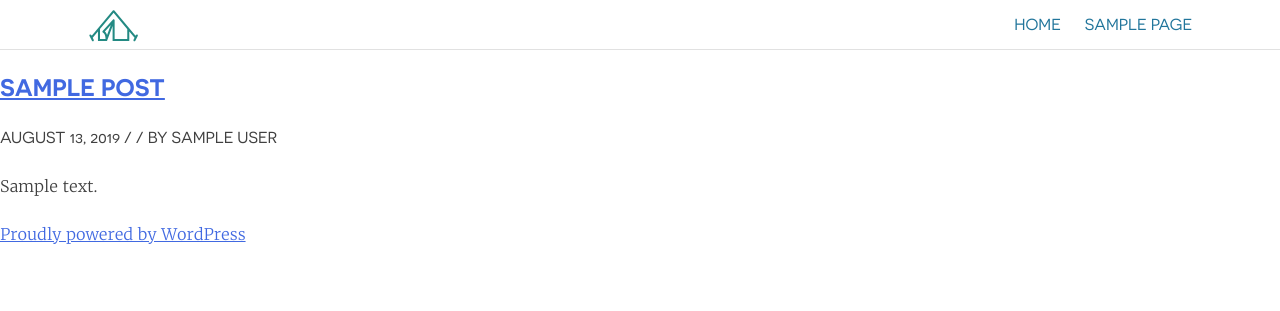
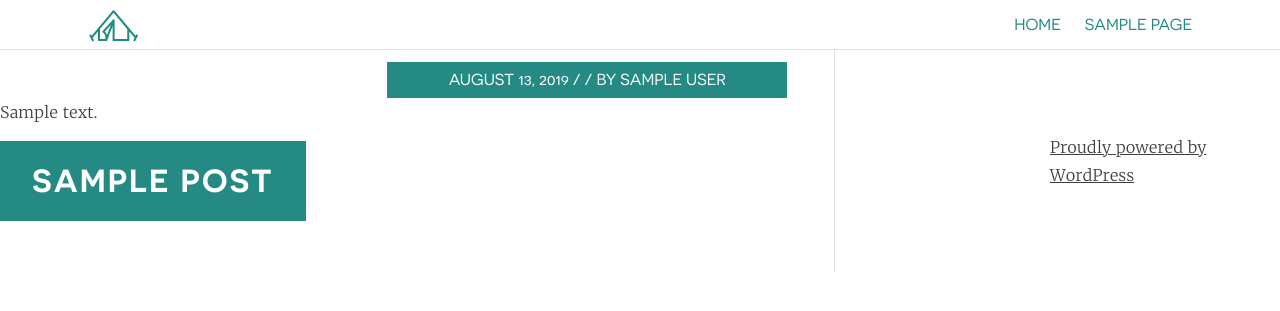
Before and after one commit to yongmin86k/project__Inhabitent-Site, a WordPress theme: template themes/inhabitent/home.php in a window 1280 px wide. Shown: the top 311 px of the page. Run offline with PHP 8.4 and a stand-in for WordPress, Linux system fonts and the light colour scheme; the site name, menu and one post (Sample post) are stand-ins, and other content is empty; some libraries are stand-ins or nearby versions.

Commit message:
update styles for home.php and add read-more buttons

```diff
--- a/themes/inhabitent/header.php
+++ b/themes/inhabitent/header.php
@@ -42,3 +42,4 @@
 			</header><!-- #masthead -->
 
 			<div id="content" class="site-content">
+				<div class="main-content">
--- a/themes/inhabitent/home.php
+++ b/themes/inhabitent/home.php
@@ -6,7 +6,6 @@
  */
 
 get_header(); ?>
-
 	<div id="primary" class="content-area">
 		<main id="main" class="site-main" role="main">
 
@@ -35,6 +34,6 @@ get_header(); ?>
 
 		</main><!-- #main -->
 	</div><!-- #primary -->
+<?php get_sidebar(); ?>
 
-<?php get_sidebar(); ?>
 <?php get_footer(); ?>
--- a/themes/inhabitent/sass/_content.scss
+++ b/themes/inhabitent/sass/_content.scss
@@ -6,15 +6,6 @@
 
 .sticky {
 	display: block;
-}
-
-.hentry {
-	margin: 0 0 $base__space-unit;
-
-	.entry-header {
-		font-family: $font__header;
-		text-transform: uppercase;
-	}
 }
 
 .updated:not(.published){
@@ -37,6 +28,70 @@
 	margin: 0 0 $base__space-unit;
 }
 
+.site-content {
+	@include flex-items-content;
+	position: relative;
+
+	.main-content {
+		@include flex-items-content(flex-start, space-between);
+		@include site-width;
+
+		.content-area {
+			position: relative;
+			margin-right: $base__space-unit*2;
+			flex: 0 1 75%;
+			&::after {
+				position: absolute;
+				right: $base__space-unit*-2; top: 0;
+				width: 1px;
+				height: 100%;
+				content: '';
+				border-right: $border__solid;
+			}
+		}
+
+		.widget-area {
+			height: 100%;
+			margin-left: $base__space-unit*2;
+		}
+	}
+}
+
+.hentry {
+	margin: $base__space-unit*2  0 $base__space-unit*3 0;
+
+	.entry-header {
+		position: relative;
+		font-family: $font__header;
+		text-transform: uppercase;
+
+		.blog & {
+			.entry-title, .entry-meta {
+				position: absolute;
+				background-color: $color__text-screen;
+				color: white;
+			}
+			.entry-title {
+				max-width: 36rem;
+				padding: 0.75rem 2rem;
+				top: 1rem; left: 0;
+				font-size: 2rem;
+				letter-spacing: 2px;
+				a {
+					text-decoration: none;
+				}
+			}
+			.entry-meta {
+				min-width: 25rem;
+				padding: 0.25rem 1.5rem;
+				bottom: 0; right: 0;
+				text-align: center;
+			}
+		}
+
+	}
+}
+
 /* Asides */
 
 .blog .format-aside .entry-title,
--- a/themes/inhabitent/sass/_elements.scss
+++ b/themes/inhabitent/sass/_elements.scss
@@ -16,6 +16,12 @@ html {
 
 body {
   background: $color__background-body; /* Fallback for when there is no custom background color defined. */
+  color: $color__text-main;
+  line-height: $font__main_line-height;
+}
+
+a {
+  color: inherit;
 }
 
 blockquote,
@@ -65,6 +71,7 @@ dd {
 img {
   height: auto; /* Make sure images are scaled correctly. */
   max-width: 100%; /* Adhere to container width. */
+  display: block;
 }
 
 table {
--- a/themes/inhabitent/sass/_forms.scss
+++ b/themes/inhabitent/sass/_forms.scss
@@ -8,26 +8,20 @@ button,
 input[type="button"],
 input[type="reset"],
 input[type="submit"] {
-	border: 1px solid;
-	border-color: #ccc #ccc #bbb;
-	border-radius: 3px;
-	background: #e6e6e6;
-	box-shadow: inset 0 1px 0 rgba(255, 255, 255, 0.5), inset 0 15px 17px rgba(255, 255, 255, 0.5), inset 0 -5px 12px rgba(0, 0, 0, 0.05);
-	color: rgba(0, 0, 0, .8);
-	@include font-size(0.75);
-	line-height: 1;
-	padding: .6rem 1rem .4rem;
-	text-shadow: 0 1px 0 rgba(255, 255, 255, 0.8);
+	cursor: pointer;
+	border: 1px solid black;
+	color: black;
+	padding: 0.75rem 1.5rem;
+	background-color: white;
+	font-family: $font__header;
+	font-size: 1rem;
+	text-transform: uppercase;
 
-	&:hover {
-		border-color: #ccc #bbb #aaa;
-		box-shadow: inset 0 1px 0 rgba(255, 255, 255, 0.8), inset 0 15px 17px rgba(255, 255, 255, 0.8), inset 0 -5px 12px rgba(0, 0, 0, 0.02);
-	}
 
-	&:active,
-	&:focus {
-		border-color: #aaa #bbb #bbb;
-		box-shadow: inset 0 -1px 0 rgba(255, 255, 255, 0.5), inset 0 2px 5px rgba(0, 0, 0, 0.15);
+	&:hover, &:active, &:focus {
+		background-color: $color__text-screen;
+		border-color: $color__text-screen;
+		color: white;
 	}
 }
 
--- a/themes/inhabitent/sass/_mixins.scss
+++ b/themes/inhabitent/sass/_mixins.scss
@@ -19,7 +19,6 @@
 }
 
 // Default width for the site
-@mixin width-default {
-	width: $base__width;
-	margin: 0 auto;
+@mixin site-width($default: $base__width) {
+	width: $default;
 }
--- a/themes/inhabitent/sass/_navigation.scss
+++ b/themes/inhabitent/sass/_navigation.scss
@@ -4,8 +4,9 @@
 
 /* Links */
 
-a {
-	color: $color__link;
+nav a {
+	color: $color__text-screen;
+	text-decoration: none;
 
 	&:visited {
 		color: $color__link-visited;
@@ -28,9 +29,10 @@ a {
 
 .site-header {
 	position: relative;
+	@include flex-items-content;
 	&:after {
 		position: absolute;
-		bottom: 0;
+		left: 0; bottom: 0;
 		width: 100%;
 		height: 1px;
 		content: '';
@@ -41,12 +43,11 @@ a {
 	// clear: both;
 	header & { height: 3.125rem; }
 	@include flex-items-content(center, space-between);
-	width: 100%;
+	@include site-width;
 	height: 100%;
 	padding: .5rem;
 	font-family: $font__header;
 	text-transform: uppercase;
-	@include width-default;
 
 	.menu-toggle {
 		display: none;
@@ -68,8 +69,8 @@ a {
 		li {
 			padding-left: 1.5rem;
 			a {
-				text-decoration: none;
-				color: $color__text-screen;
+				// text-decoration: none;
+				// color: $color__text-screen;
 			}
 		}
 	}
--- a/themes/inhabitent/sass/_variables.scss
+++ b/themes/inhabitent/sass/_variables.scss
@@ -9,7 +9,8 @@ $color__background-body: #fff;
 $color__text-main: #404040;
 
 $color__background-screen: #f1f1f1;
-$color__text-screen: #21759b;
+$color__text-screen: #248A83;   // green brand color
+$color__link-hover: #2f1339;    // purple brand color
 
 $color__background-hr: #ccc;
 $color__background-pre: #eee;
@@ -18,7 +19,7 @@ $color__border-abbr: #666;
 
 $color__link: royalblue;
 $color__link-visited: purple;
-$color__link-hover: midnightblue;
+
 
 // Typography
 $font__main: 'Merriweather Web', sans-serif;
--- a/themes/inhabitent/sidebar.php
+++ b/themes/inhabitent/sidebar.php
@@ -6,10 +6,13 @@
  */
 
 if ( ! is_active_sidebar( 'sidebar-1' ) ) {
+	echo '</main>';
 	return;
 }
 ?>
 
-<div id="secondary" class="widget-area" role="complementary">
-	<?php dynamic_sidebar( 'sidebar-1' ); ?>
-</div><!-- #secondary -->
+	<div id="secondary" class="widget-area" role="complementary">
+		<?php dynamic_sidebar( 'sidebar-1' ); ?>
+	</div><!-- #secondary -->
+
+</div><!-- .main-content -->
--- a/themes/inhabitent/style.css
+++ b/themes/inhabitent/style.css
@@ -343,7 +343,12 @@ html {
 
 body {
   background: #fff;
-  /* Fallback for when there is no custom background color defined. */ }
+  /* Fallback for when there is no custom background color defined. */
+  color: #404040;
+  line-height: 1.75; }
+
+a {
+  color: inherit; }
 
 blockquote,
 q {
@@ -384,7 +389,8 @@ img {
   height: auto;
   /* Make sure images are scaled correctly. */
   max-width: 100%;
-  /* Adhere to container width. */ }
+  /* Adhere to container width. */
+  display: block; }
 
 table {
   margin: 0 0 1.5rem;
@@ -398,35 +404,27 @@ button,
 input[type="button"],
 input[type="reset"],
 input[type="submit"] {
-  border: 1px solid;
-  border-color: #ccc #ccc #bbb;
-  border-radius: 3px;
-  background: #e6e6e6;
-  -webkit-box-shadow: inset 0 1px 0 rgba(255, 255, 255, 0.5), inset 0 15px 17px rgba(255, 255, 255, 0.5), inset 0 -5px 12px rgba(0, 0, 0, 0.05);
-          box-shadow: inset 0 1px 0 rgba(255, 255, 255, 0.5), inset 0 15px 17px rgba(255, 255, 255, 0.5), inset 0 -5px 12px rgba(0, 0, 0, 0.05);
-  color: rgba(0, 0, 0, 0.8);
-  font-size: 12px;
-  font-size: 0.75rem;
-  line-height: 1;
-  padding: .6rem 1rem .4rem;
-  text-shadow: 0 1px 0 rgba(255, 255, 255, 0.8); }
-  button:hover,
+  cursor: pointer;
+  border: 1px solid black;
+  color: black;
+  padding: 0.75rem 1.5rem;
+  background-color: white;
+  font-family: "Novecento Sans Web", sans-serif;
+  font-size: 1rem;
+  text-transform: uppercase; }
+  button:hover, button:active, button:focus,
   input[type="button"]:hover,
-  input[type="reset"]:hover,
-  input[type="submit"]:hover {
-    border-color: #ccc #bbb #aaa;
-    -webkit-box-shadow: inset 0 1px 0 rgba(255, 255, 255, 0.8), inset 0 15px 17px rgba(255, 255, 255, 0.8), inset 0 -5px 12px rgba(0, 0, 0, 0.02);
-            box-shadow: inset 0 1px 0 rgba(255, 255, 255, 0.8), inset 0 15px 17px rgba(255, 255, 255, 0.8), inset 0 -5px 12px rgba(0, 0, 0, 0.02); }
-  button:active, button:focus,
   input[type="button"]:active,
   input[type="button"]:focus,
+  input[type="reset"]:hover,
   input[type="reset"]:active,
   input[type="reset"]:focus,
+  input[type="submit"]:hover,
   input[type="submit"]:active,
   input[type="submit"]:focus {
-    border-color: #aaa #bbb #bbb;
-    -webkit-box-shadow: inset 0 -1px 0 rgba(255, 255, 255, 0.5), inset 0 2px 5px rgba(0, 0, 0, 0.15);
-            box-shadow: inset 0 -1px 0 rgba(255, 255, 255, 0.5), inset 0 2px 5px rgba(0, 0, 0, 0.15); }
+    background-color: #248A83;
+    border-color: #248A83;
+    color: white; }
 
 /* Fields */
 input[type="text"],
@@ -461,22 +459,33 @@ textarea {
 # Navigation
 --------------------------------------------------------------*/
 /* Links */
-a {
-  color: royalblue; }
-  a:visited {
+nav a {
+  color: #248A83;
+  text-decoration: none; }
+  nav a:visited {
     color: purple; }
-  a:hover, a:focus, a:active {
-    color: midnightblue; }
-  a:focus {
+  nav a:hover, nav a:focus, nav a:active {
+    color: #2f1339; }
+  nav a:focus {
     outline: thin dotted; }
-  a:hover, a:active {
+  nav a:hover, nav a:active {
     outline: 0; }
 
 /* Menus */
 .site-header {
-  position: relative; }
+  position: relative;
+  display: -webkit-box;
+  display: -ms-flexbox;
+  display: flex;
+  -webkit-box-align: center;
+      -ms-flex-align: center;
+          align-items: center;
+  -webkit-box-pack: center;
+      -ms-flex-pack: center;
+          justify-content: center; }
   .site-header:after {
     position: absolute;
+    left: 0;
     bottom: 0;
     width: 100%;
     height: 1px;
@@ -493,13 +502,11 @@ a {
   -webkit-box-pack: justify;
       -ms-flex-pack: justify;
           justify-content: space-between;
-  width: 100%;
+  width: 1120px;
   height: 100%;
   padding: .5rem;
   font-family: "Novecento Sans Web", sans-serif;
-  text-transform: uppercase;
-  width: 1120px;
-  margin: 0 auto; }
+  text-transform: uppercase; }
   header .main-navigation {
     height: 3.125rem; }
   .main-navigation .menu-toggle {
@@ -524,9 +531,6 @@ a {
     margin: 0; }
     .main-navigation ul li {
       padding-left: 1.5rem; }
-      .main-navigation ul li a {
-        text-decoration: none;
-        color: #21759b; }
 
 /*--------------------------------------------------------------
 # Accessibility
@@ -544,7 +548,7 @@ a {
     -webkit-box-shadow: 0 0 2px 2px rgba(0, 0, 0, 0.6);
             box-shadow: 0 0 2px 2px rgba(0, 0, 0, 0.6);
     clip: auto !important;
-    color: #21759b;
+    color: #248A83;
     display: block;
     font-size: 14px;
     font-size: 0.875rem;
@@ -606,12 +610,6 @@ a {
 .sticky {
   display: block; }
 
-.hentry {
-  margin: 0 0 1.5rem; }
-  .hentry .entry-header {
-    font-family: "Novecento Sans Web", sans-serif;
-    text-transform: uppercase; }
-
 .updated:not(.published) {
   display: none; }
 
@@ -627,6 +625,72 @@ a {
 .page-links {
   clear: both;
   margin: 0 0 1.5rem; }
+
+.site-content {
+  display: -webkit-box;
+  display: -ms-flexbox;
+  display: flex;
+  -webkit-box-align: center;
+      -ms-flex-align: center;
+          align-items: center;
+  -webkit-box-pack: center;
+      -ms-flex-pack: center;
+          justify-content: center;
+  position: relative; }
+  .site-content .main-content {
+    display: -webkit-box;
+    display: -ms-flexbox;
+    display: flex;
+    -webkit-box-align: start;
+        -ms-flex-align: start;
+            align-items: flex-start;
+    -webkit-box-pack: justify;
+        -ms-flex-pack: justify;
+            justify-content: space-between;
+    width: 1120px; }
+    .site-content .main-content .content-area {
+      position: relative;
+      margin-right: 3rem;
+      -webkit-box-flex: 0;
+          -ms-flex: 0 1 75%;
+              flex: 0 1 75%; }
+      .site-content .main-content .content-area::after {
+        position: absolute;
+        right: -3rem;
+        top: 0;
+        width: 1px;
+        height: 100%;
+        content: '';
+        border-right: 1px solid #e1e1e1; }
+    .site-content .main-content .widget-area {
+      height: 100%;
+      margin-left: 3rem; }
+
+.hentry {
+  margin: 3rem 0 4.5rem 0; }
+  .hentry .entry-header {
+    position: relative;
+    font-family: "Novecento Sans Web", sans-serif;
+    text-transform: uppercase; }
+    .blog .hentry .entry-header .entry-title, .blog .hentry .entry-header .entry-meta {
+      position: absolute;
+      background-color: #248A83;
+      color: white; }
+    .blog .hentry .entry-header .entry-title {
+      max-width: 36rem;
+      padding: 0.75rem 2rem;
+      top: 1rem;
+      left: 0;
+      font-size: 2rem;
+      letter-spacing: 2px; }
+      .blog .hentry .entry-header .entry-title a {
+        text-decoration: none; }
+    .blog .hentry .entry-header .entry-meta {
+      min-width: 25rem;
+      padding: 0.25rem 1.5rem;
+      bottom: 0;
+      right: 0;
+      text-align: center; }
 
 /* Asides */
 .blog .format-aside .entry-title,
--- a/themes/inhabitent/template-parts/content.php
+++ b/themes/inhabitent/template-parts/content.php
@@ -10,7 +10,7 @@
 <article id="post-<?php the_ID(); ?>" <?php post_class(); ?>>
 	<header class="entry-header">
 		<?php if ( has_post_thumbnail() ) : ?>
-			<?php the_post_thumbnail( 'large' ); ?>
+			<?php the_post_thumbnail( 'full' ); ?>
 		<?php endif; ?>
 
 		<?php the_title( sprintf( '<h2 class="entry-title"><a href="%s" rel="bookmark">', esc_url( get_permalink() ) ), '</a></h2>' ); ?>
@@ -23,6 +23,14 @@
 	</header><!-- .entry-header -->
 
 	<div class="entry-content">
-		<?php the_excerpt(); ?>
+		<?php if ( ! has_excerpt() ) : the_excerpt(); ?>
+
+			<a href="<?= esc_url( get_permalink() );?>">
+				<button type="button">Read more →</button>
+			</a>
+
+		<?php else : the_excerpt(); ?>
+		<?php endif; ?>
+
 	</div><!-- .entry-content -->
 </article><!-- #post-## -->
```
Also changed, not shown: themes/inhabitent/build/css/style.min.css, 1 other file.
